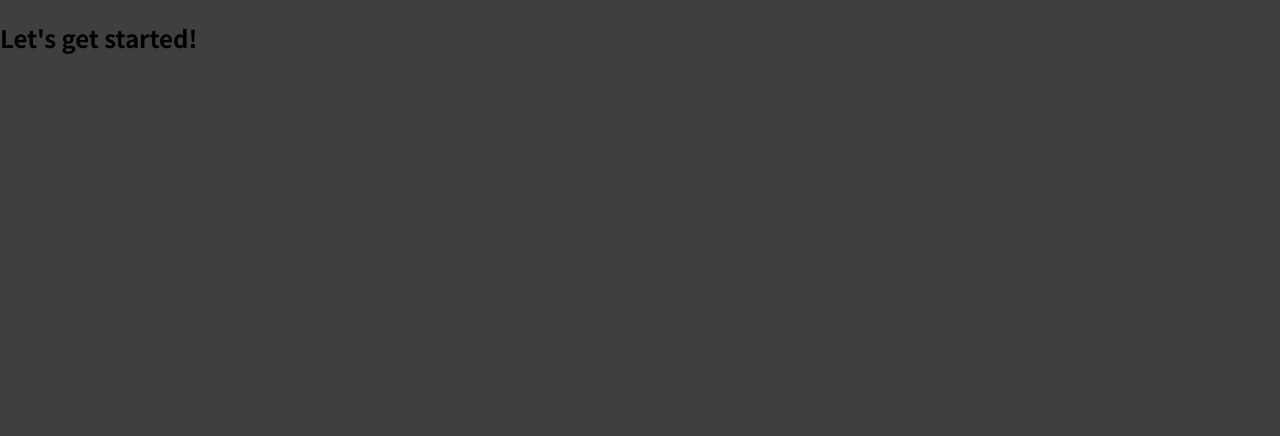
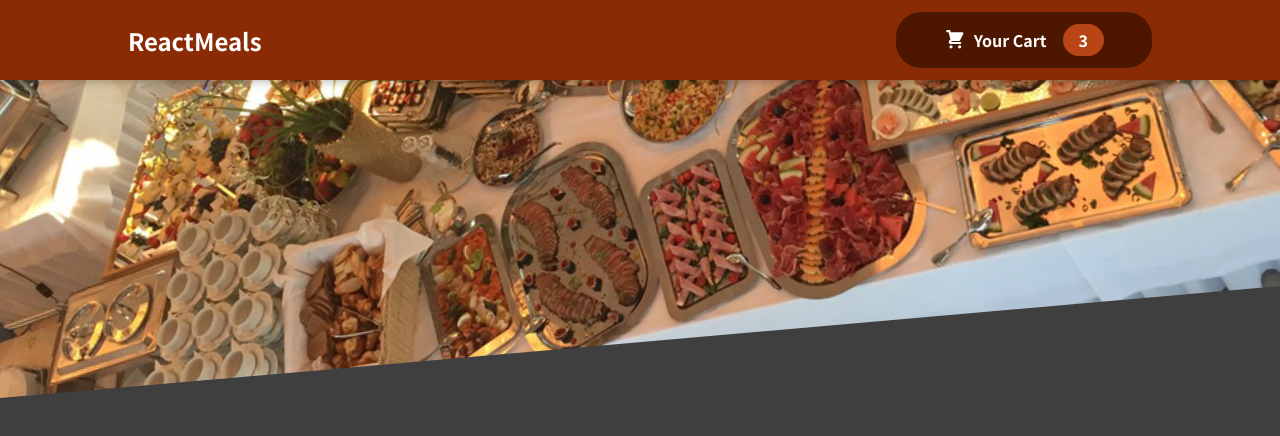
Before and after one commit to shehab910/ReactMealsFrontend, a JavaScript app: page / in a window 1280 px wide. Shown: the top 436 px of the page. Built offline with nearby package versions, Linux system fonts and the light colour scheme.

Commit message:
11.4 finished header

```diff
--- a/src/App.js
+++ b/src/App.js
@@ -1,8 +1,10 @@
+import Header from "./components/Layout/Header";
+
 function App() {
   return (
-    <div>
-      <h2>Let's get started!</h2>
-    </div>
+    <>
+      <Header />
+    </>
   );
 }
 
--- /dev/null
+++ b/src/components/Cart/CartIcon.js
@@ -0,0 +1,13 @@
+const CartIcon = () => {
+    return (
+      <svg
+        xmlns='http://www.w3.org/2000/svg'
+        viewBox='0 0 20 20'
+        fill='currentColor'
+      >
+        <path d='M3 1a1 1 0 000 2h1.22l.305 1.222a.997.997 0 00.01.042l1.358 5.43-.893.892C3.74 11.846 4.632 14 6.414 14H15a1 1 0 000-2H6.414l1-1H14a1 1 0 00.894-.553l3-6A1 1 0 0017 3H6.28l-.31-1.243A1 1 0 005 1H3zM16 16.5a1.5 1.5 0 11-3 0 1.5 1.5 0 013 0zM6.5 18a1.5 1.5 0 100-3 1.5 1.5 0 000 3z' />
+      </svg>
+    );
+  };
+
+  export default CartIcon;
--- a/src/components/Layout/Header.js
+++ b/src/components/Layout/Header.js
@@ -0,0 +1,20 @@
+import mealsImage from '../../assets/meals.jpg';
+
+import styles from './Header.module.css';
+import HeaderCartButton from './HeaderCartButton';
+
+const Header = () => {
+  return (
+    <>
+      <header className={styles.header}>
+          <h2>ReactMeals</h2>
+          <HeaderCartButton />
+      </header>
+      <div className={styles["main-image"]}>
+          <img src={mealsImage} alt="A table full of food"/>
+      </div>
+    </>
+  );
+};
+
+export default Header;
--- a/src/components/Layout/Header.module.css
+++ b/src/components/Layout/Header.module.css
@@ -0,0 +1,29 @@
+.header {
+  position: fixed;
+  top: 0;
+  left: 0;
+  width: 100%;
+  height: 5rem;
+  background-color: #8a2b06;
+  color: white;
+  display: flex;
+  justify-content: space-between;
+  align-items: center;
+  padding: 0 10%;
+  box-shadow: 0 2px 8px rgba(0, 0, 0, 0.25);
+  z-index: 10;
+}
+
+.main-image {
+  width: 100%;
+  height: 25rem;
+  z-index: 0;
+  overflow: hidden;
+}
+
+.main-image img {
+    width: 110%;
+    height: 100%;
+    object-fit: cover;
+    transform: rotateZ(-5deg) translateY(-4rem) translateX(-1rem);
+  }
--- /dev/null
+++ b/src/components/Layout/HeaderCartButton.js
@@ -0,0 +1,16 @@
+import CartIcon from "../Cart/CartIcon";
+
+import styles from "./HeaderCartButton.module.css";
+const HeaderCartButton = () => {
+  return (
+    <button className={styles.button}>
+      <span className={styles.icon}>
+        <CartIcon />
+      </span>
+      <span>Your Cart</span>
+      <span className={styles.badge}>3</span>
+    </button>
+  );
+};
+
+export default HeaderCartButton;
--- /dev/null
+++ b/src/components/Layout/HeaderCartButton.module.css
@@ -0,0 +1,55 @@
+.button {
+  cursor: pointer;
+  background-color: #4d1601;
+  border: none;
+  padding: 0.75rem 3rem;
+  color: white;
+  font: inherit;
+  display: flex;
+  /* justify-content: space-around; */
+  align-items: center;
+  border-radius: 25px;
+  font-weight: bold;
+}
+
+button:hover,
+.button:active {
+  background-color: #2c0d00;
+}
+
+.icon {
+  width: 1.35rem;
+  height: 1.35rem;
+  margin-right: 0.5rem;
+}
+
+.badge {
+  background-color: #b94517;
+  padding: 0.25rem 1rem;
+  border-radius: 25px;
+  margin-left: 1rem;
+  font-weight: bold;
+}
+
+.button:hover .badge,
+.button:active .badge {
+  background-color: #92320c;
+}
+
+@keyframes bump {
+  0% {
+    transform: scale(1);
+  }
+  10% {
+    transform: scale(0.9);
+  }
+  30% {
+    transform: scale(1.1);
+  }
+  50% {
+    transform: scale(1.15);
+  }
+  100% {
+    transform: scale(1);
+  }
+}
```
Also changed, not shown: src/assets/meals.jpg (added), 1 other file (tests, documents, lock files or other folders).
